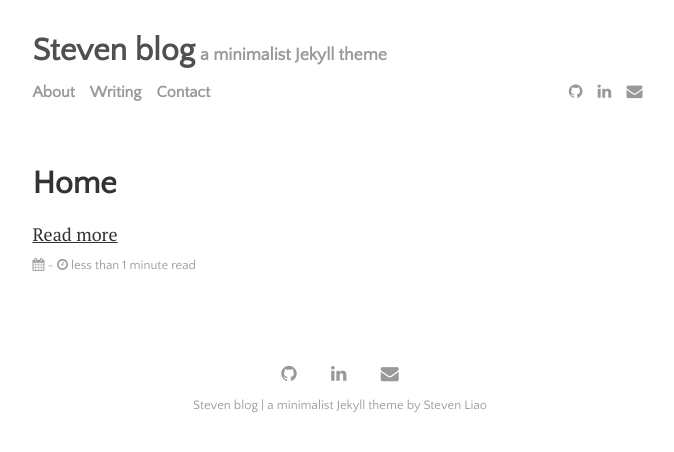
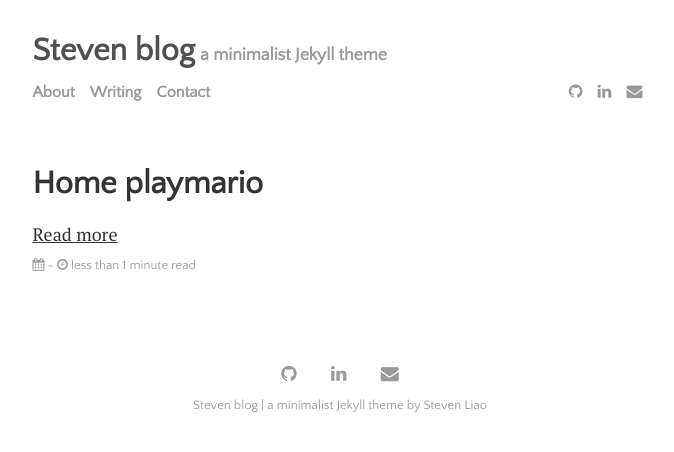
Before and after one commit to Steven-Liao24/Steven-Liao24.github.io, a Jekyll site: the page built from index.html, in a window 1280 px wide. Shown: the top 452 px of the page, without its empty margins (300-974 px from the left). Built offline with Jekyll 4.4.1, drawn with Linux system fonts in a browser that asks for light colours; the list of posts is cut into pages by our own code.

Commit message:
add mario page

```diff
--- a/_layouts/home.html
+++ b/_layouts/home.html
@@ -5,6 +5,8 @@ layout: default
 <div class="posts-container">
   <h1>
     <a href="{{ site.github.url }}/path-to-your-introduction-article">{{ page.title }}</a>
+    <a href="/es6-mario/index.html">playmario</a>
+
   </h1>
   {% if page.image %}
     <div class="thumbnail-container">
```
